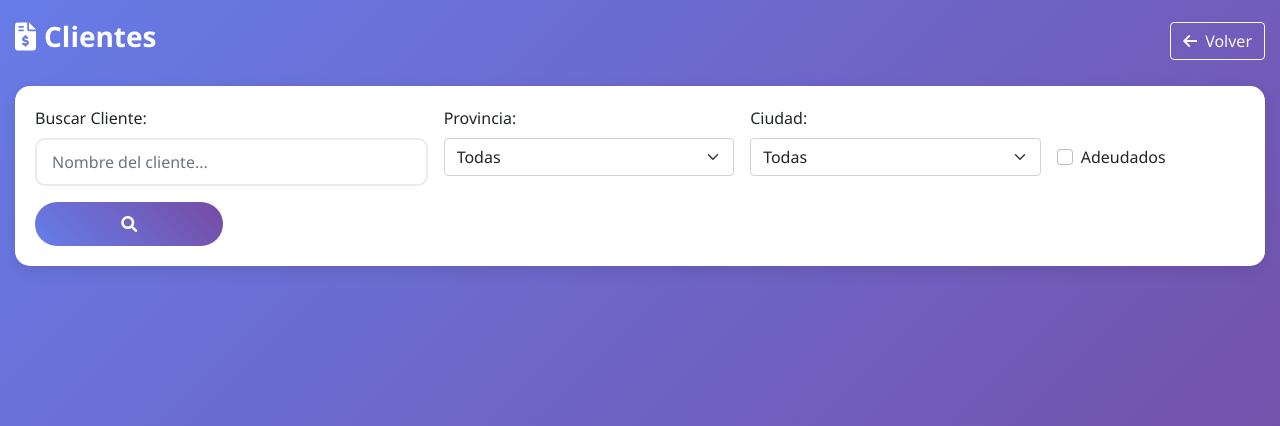
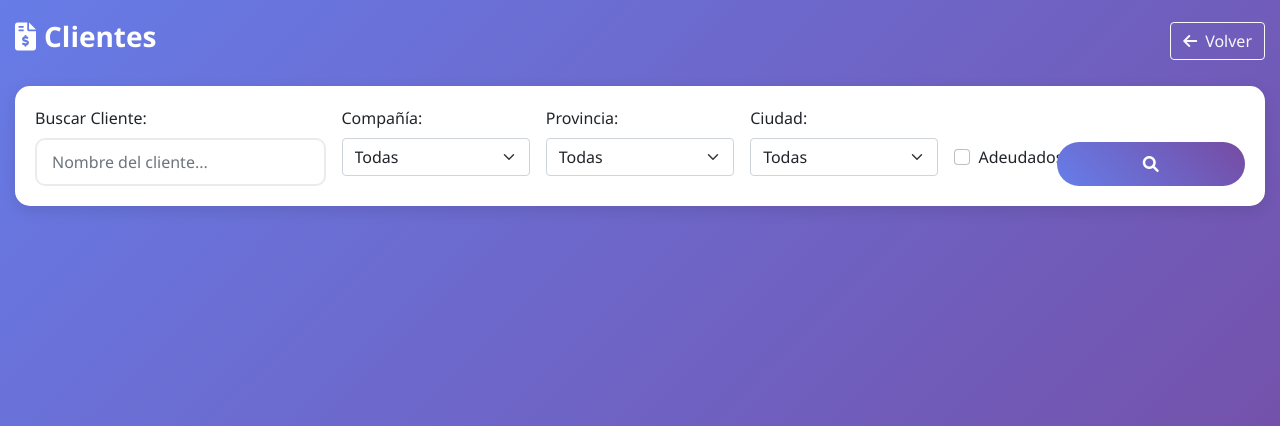
Before and after one commit to WstdCodex/App-Vendedores2, a Flask app: page /clientes in a window 1280 px wide. Shown: the part 91-517 px from the top of the page. Run offline with Flask 3, Linux system fonts and the light colour scheme; the visitor is signed in with stand-in values (Sample User, id 1); some libraries are stand-ins or nearby versions.

Commit message:
Permitir filtro de compañía a todos los usuarios

```diff
--- a/app.py
+++ b/app.py
@@ -104,7 +104,7 @@ def estadistico():
             odoo.has_group('sales_team.group_sale_salesman_all_leads')
         )
 
-        companias = odoo.get_companias() if mostrar_todo else []
+        companias = odoo.get_companias()
 
         if mostrar_todo:
             vendedores = odoo.get_vendedores_especificos()
@@ -168,7 +168,7 @@ def clientes():
             odoo.has_group('sales_team.group_sale_manager') or
             odoo.has_group('sales_team.group_sale_salesman_all_leads')
         )
-        companias = odoo.get_companias() if mostrar_todo else []
+        companias = odoo.get_companias()
     except Exception:
         mostrar_todo = False
         companias = []
--- a/templates/clientes.html
+++ b/templates/clientes.html
@@ -19,11 +19,10 @@
         <!-- Búsqueda -->
         <div class="search-container">
             <div class="row g-3">
-                <div class="{% if mostrar_todo %}col-md-2{% else %}col-md-4{% endif %}">
+                <div class="{% if mostrar_todo %}col-md-2{% else %}col-md-3{% endif %}">
                     <label class="form-label fw-semibold">Buscar Cliente:</label>
                     <input type="text" class="form-control" id="buscarCliente" placeholder="Nombre del cliente...">
                 </div>
-                {% if mostrar_todo %}
                 <div class="col-md-2">
                     <label class="form-label fw-semibold">Compañía:</label>
                     <select id="filtroCompania" class="form-select">
@@ -33,6 +32,7 @@
                         {% endfor %}
                     </select>
                 </div>
+                {% if mostrar_todo %}
                 <div class="col-md-2">
                     <label class="form-label fw-semibold">Comercial:</label>
                     <select id="filtroVendedor" class="form-select">
@@ -40,19 +40,19 @@
                     </select>
                 </div>
                 {% endif %}
-                <div class="{% if mostrar_todo %}col-md-2{% else %}col-md-3{% endif %}">
+                <div class="col-md-2">
                     <label class="form-label fw-semibold">Provincia:</label>
                     <select id="filtroProvincia" class="form-select">
                         <option value="">Todas</option>
                     </select>
                 </div>
-                <div class="{% if mostrar_todo %}col-md-2{% else %}col-md-3{% endif %}">
+                <div class="col-md-2">
                     <label class="form-label fw-semibold">Ciudad:</label>
                     <select id="filtroCiudad" class="form-select">
                         <option value="">Todas</option>
                     </select>
                 </div>
-                <div class="{% if mostrar_todo %}col-md-1{% else %}col-md-2{% endif %} d-flex align-items-center">
+                <div class="col-md-1 d-flex align-items-center">
                     <div class="form-check mt-4">
                         <input class="form-check-input" type="checkbox" id="filtroAdeudados">
                         <label class="form-check-label fw-semibold" for="filtroAdeudados">Adeudados</label>
--- a/templates/estadistico.html
+++ b/templates/estadistico.html
@@ -15,11 +15,10 @@
         <div class="card">
             <div class="card-body">
                 <form method="get" class="row g-3 align-items-end">
-                    <div class="{% if mostrar_todo %}col-md-2{% else %}col-md-3{% endif %}">
+                    <div class="col-md-2">
                         <label class="form-label fw-semibold">Mes:</label>
                         <input type="month" name="mes" class="form-control" value="{{ mes }}">
                     </div>
-                    {% if mostrar_todo %}
                     <div class="col-md-2">
                         <label class="form-label fw-semibold">Compañía:</label>
                         <select name="company_id" class="form-select" onchange="this.form.submit()">
@@ -29,6 +28,7 @@
                             {% endfor %}
                         </select>
                     </div>
+                    {% if mostrar_todo %}
                     <div class="col-md-2">
                         <label class="form-label fw-semibold">Comercial:</label>
                         <select name="vendedor_id" class="form-select" onchange="this.form.submit()">
@@ -57,7 +57,7 @@
                             {% endfor %}
                         </select>
                     </div>
-                    <div class="{% if mostrar_todo %}col-md-2{% else %}col-md-3{% endif %}">
+                    <div class="col-md-2">
                         <button class="btn btn-primary w-100" type="submit">
                             <i class="fas fa-search me-2"></i>Ver
                         </button>
```
